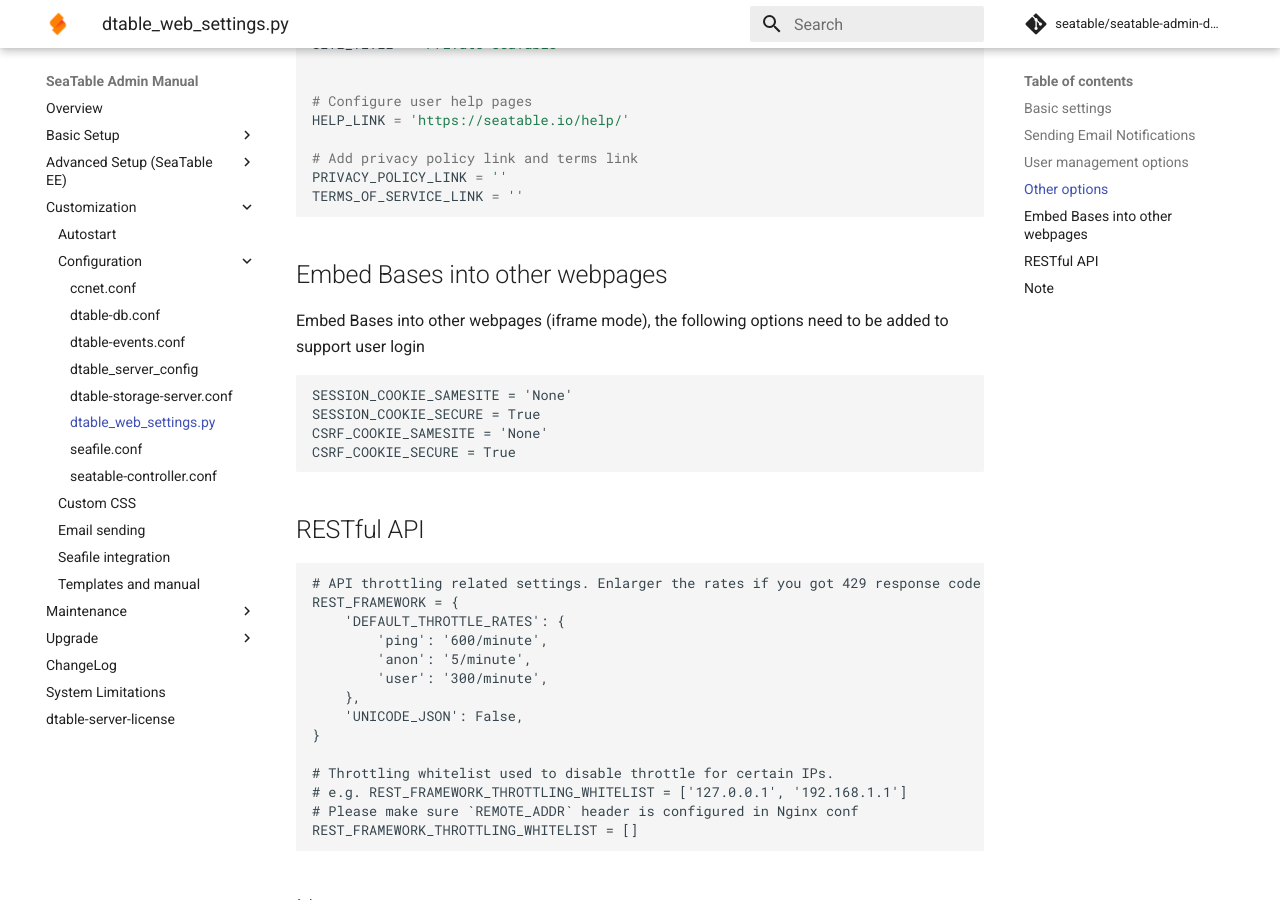
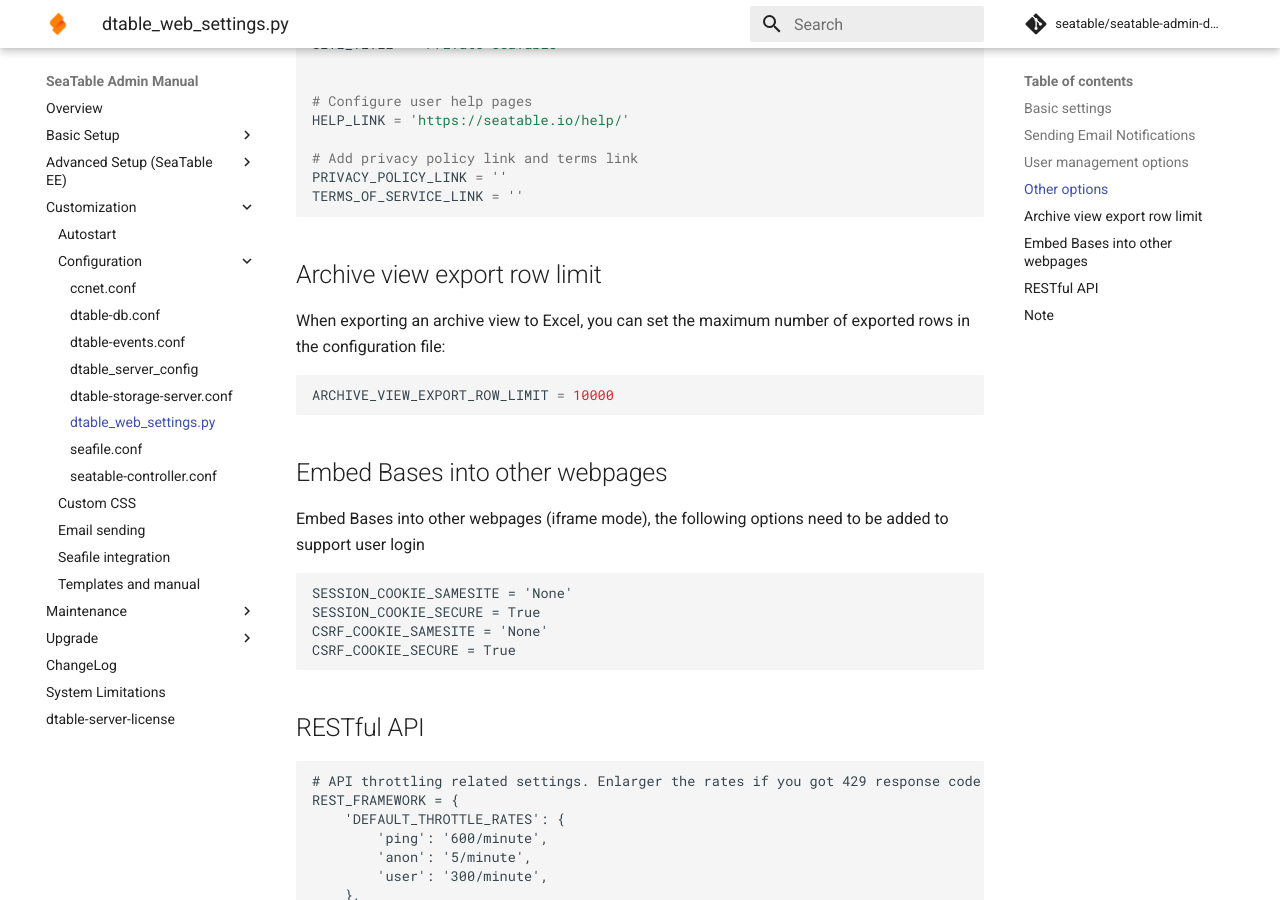
Before and after one commit to seatable/seatable-admin-docs, an MkDocs documentation site: the page built from manual/config/dtable_web_settings.md, in a window 1280 px wide and 900 px high, scrolled down 2523 px. Built offline with MkDocs 1.6.1 and Material for MkDocs 9.7.7, drawn with Linux system fonts in a browser that asks for light colours; comment, search, counter and statistics services are not loaded.

Commit message:
ARCHIVE_VIEW_EXPORT_ROW_LIMIT

````diff
--- a/manual/config/dtable_web_settings.md
+++ b/manual/config/dtable_web_settings.md
@@ -129,6 +129,15 @@
 
 ```
 
+## Archive view export row limit
+
+When exporting an archive view to Excel, you can set the maximum number of exported rows in the configuration file:
+
+```python
+ARCHIVE_VIEW_EXPORT_ROW_LIMIT = 10000
+
+```
+
 ## Embed Bases into other webpages
 
 Embed Bases into other webpages (iframe mode), the following options need to be added to support user login
````
